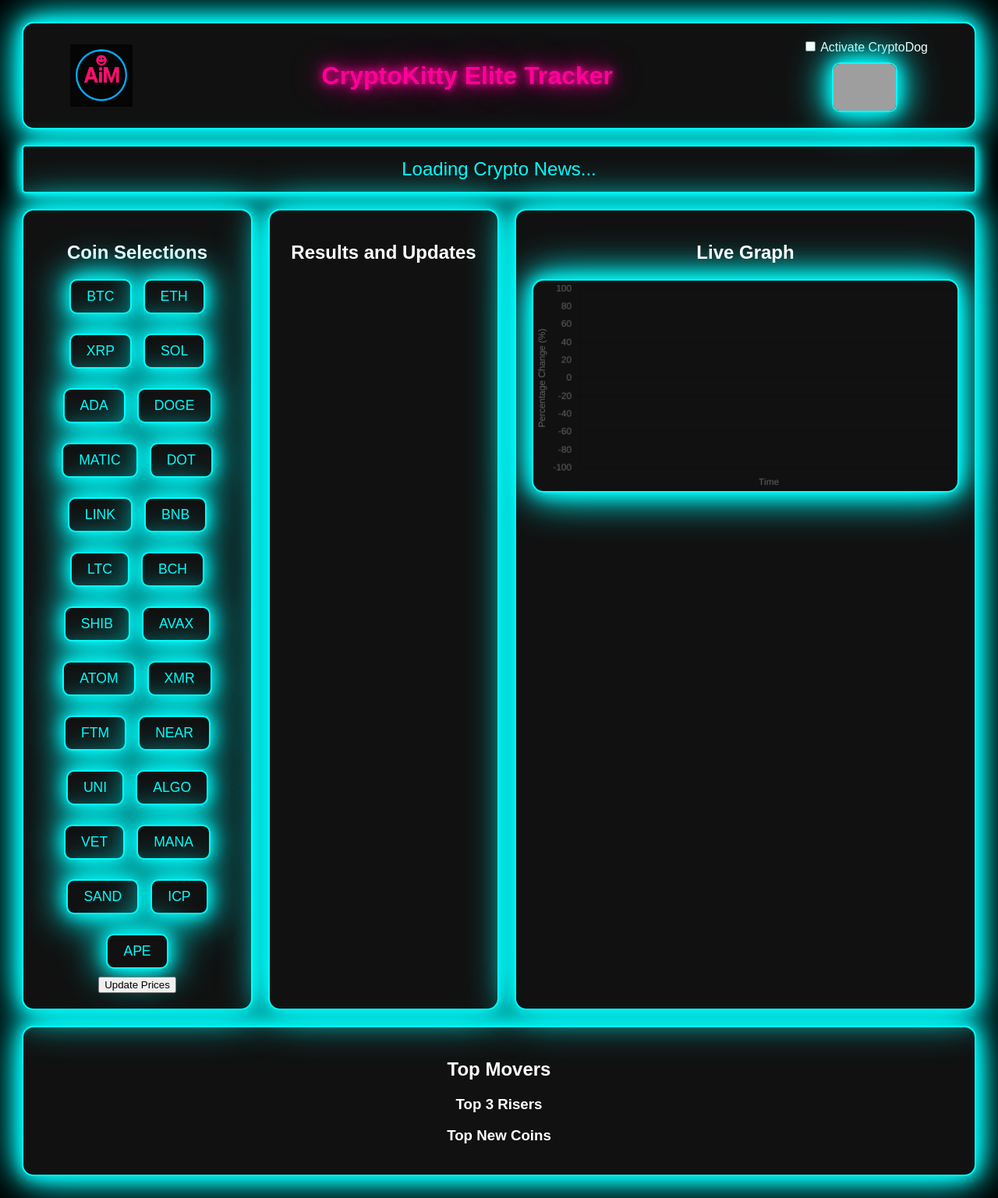
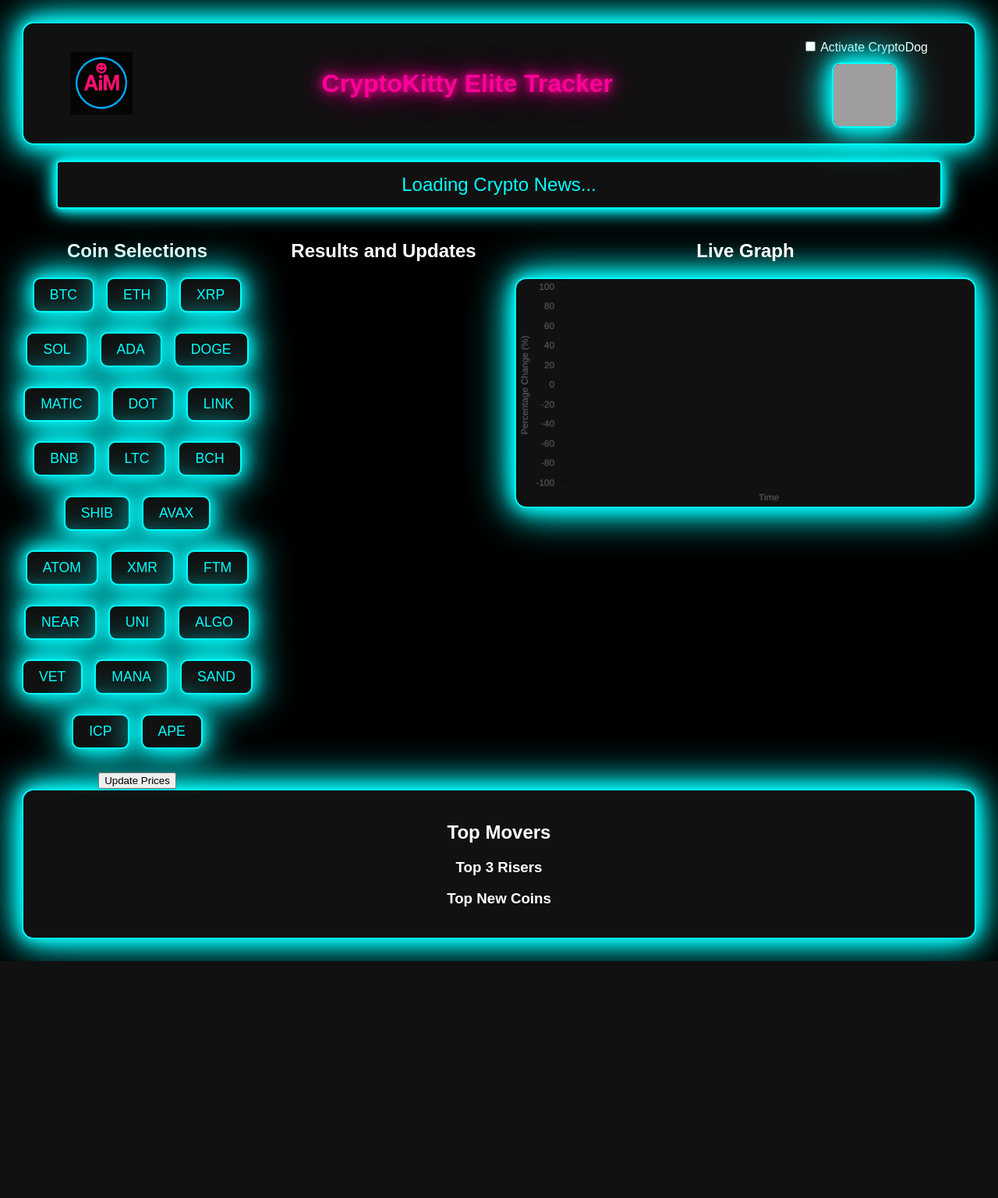
Before and after one commit to MattyAtown/CryptoKitty-Live, a Flask app: page / in a window 1280 px wide. Shown: the whole page at 78% size. After the commit the page ends 1233 px from the top, so only its background shows below. Run offline with Flask 3, Linux system fonts and the light colour scheme; grey boxes are pictures that could not be loaded.

Commit message:
Update styles.css

```diff
--- a/static/css/styles.css
+++ b/static/css/styles.css
@@ -5,6 +5,7 @@ body {
     font-family: 'Orbitron', sans-serif;
     padding: 20px;
     text-align: center;
+    overflow-x: hidden;
 }
 
 /* Header */
@@ -22,6 +23,7 @@ header {
 
 #aim-logo {
     width: 80px;
+    height: auto;
     margin-left: 20px;
 }
 
@@ -44,6 +46,7 @@ h1 {
 
 #crypto-dog-img {
     width: 80px;
+    height: 80px;
     margin-top: 10px;
     border-radius: 10px;
     border: 2px solid #0ff;
@@ -61,6 +64,8 @@ h1 {
     border-radius: 5px;
     border: 2px solid #0ff;
     box-shadow: 0 0 10px #0ff, 0 0 20px #0ff, 0 0 30px #0ff;
+    max-width: 90%;
+    margin: 20px auto;
 }
 
 /* Coin Buttons */
@@ -69,6 +74,8 @@ h1 {
     flex-wrap: wrap;
     gap: 15px;
     justify-content: center;
+    max-width: 1000px;
+    margin: 20px auto;
 }
 
 #coin-list button {
@@ -106,14 +113,6 @@ h1 {
     margin: auto;
 }
 
-#coin-selection, #updates-results, #live-graph {
-    background-color: #111;
-    border-radius: 15px;
-    padding: 20px;
-    border: 2px solid #0ff;
-    box-shadow: 0 0 20px #0ff, 0 0 40px #0ff, 0 0 60px #0ff;
-}
-
 /* Graph */
 canvas {
     background-color: #111;
@@ -132,4 +131,6 @@ canvas {
     margin-top: 20px;
     border: 2px solid #0ff;
     box-shadow: 0 0 20px #0ff, 0 0 40px #0ff, 0 0 60px #0ff;
+    max-width: 1600px;
+    margin: auto;
 }
```
